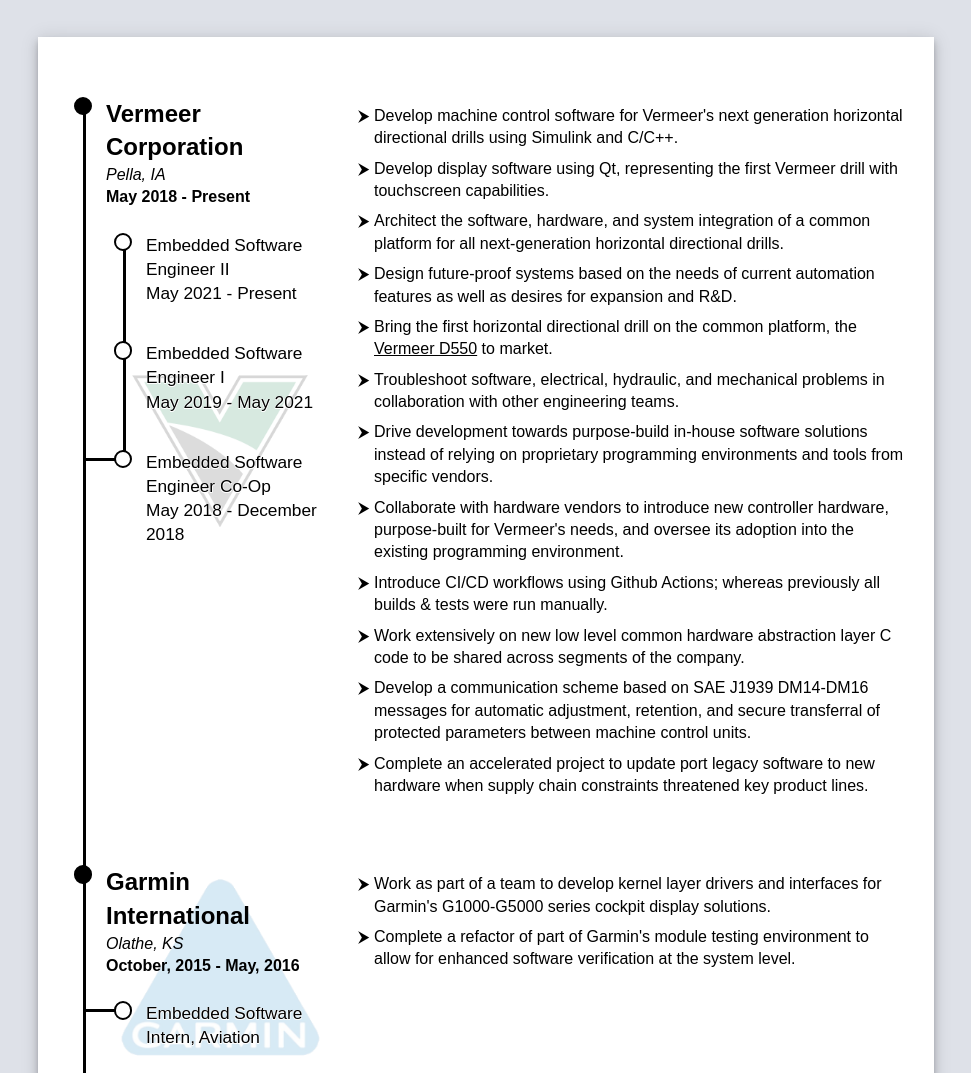
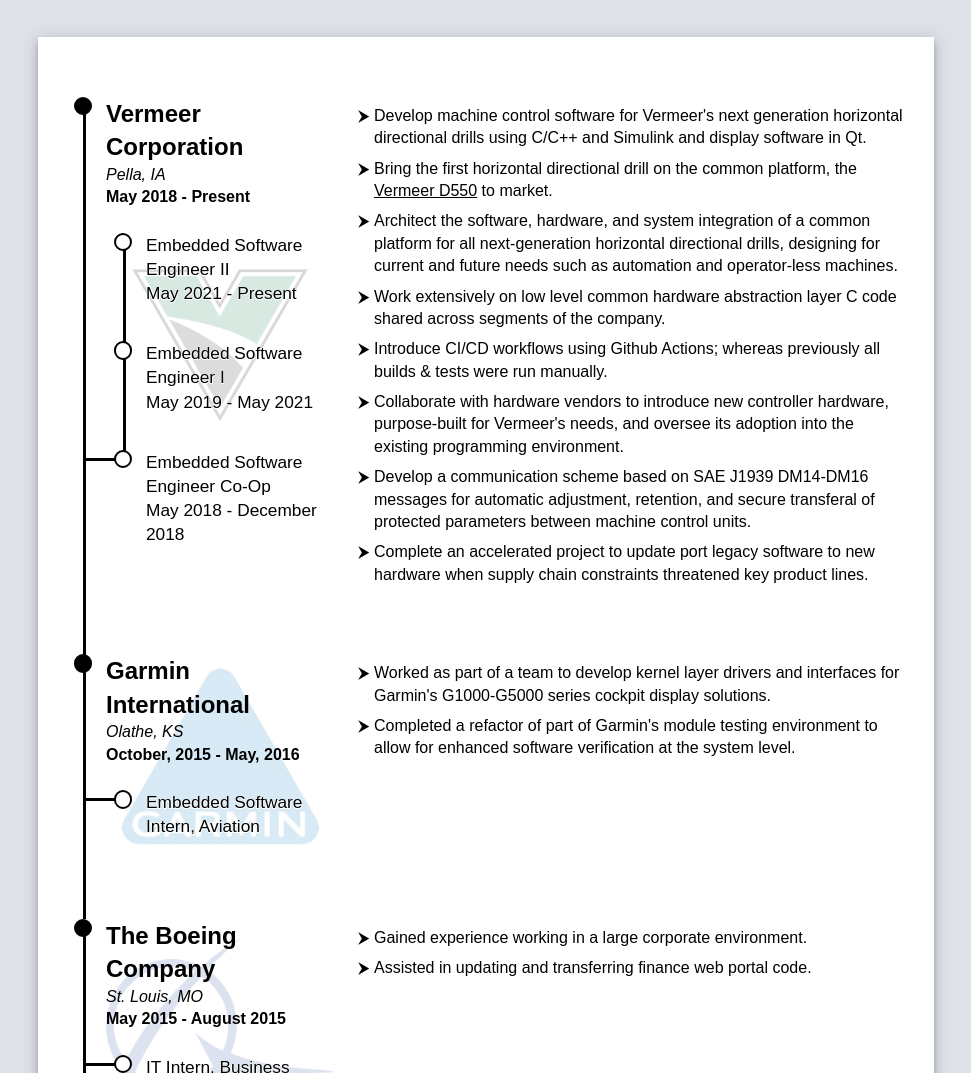
Before and after one commit to stewythe1st/stewythe1st.github.io, a plain HTML site: page index.html in a window 1280 px wide. Shown: the part 938-2011 px from the top of the page, without its empty margins (154-1125 px from the left). Drawn offline with Linux system fonts and the light colour scheme.

Commit message:
Merge feature/Resume into main.
Squashed commit of the following:

commit a493d527a6ebd167d2c712b14795d9e853553dee
Author: Stuart Miller <stewythe1st@gmail.com>
Date:   Wed Aug 17 21:58:07 2022 -0500

    More HTML update and link the new resume in the HTML.

commit f03f8015272abdd558a7b188a9c7a291e119860e
Author: Stuart Miller <stewythe1st@gmail.com>
Date:   Wed Aug 17 21:54:36 2022 -0500

    Move LaTeX resume to old subdirectory and write a modern resume in Word. :(

commit 97341d67d0f9121f541ae378d734337628a955a1
Author: Stuart Miller <stewythe1st@gmail.com>
Date:   Tue Aug 16 17:47:30 2022 -0500

    Start cleaning up resume and copy/pasting from website.

commit 4c776d379101d2b31e4347d81e8ea16d5ac81720
Author: Stuart Miller <stewythe1st@gmail.com>
Date:   Tue Aug 16 17:30:02 2022 -0500

    Initial check-in of old resume and environment setup to compile LaTeX in VSCode.

```diff
--- a/index.html
+++ b/index.html
@@ -21,8 +21,8 @@
 <body>
     <div class="main">
         <div class="background">
-        <div class="background-triangle"></div>
-    </div>
+            <div class="background-triangle"></div>
+        </div>
 
         <!-------------------------------------------------------------------------
       - Top Navigation
@@ -73,7 +73,7 @@
                         <p>Questions?</p>
                         <a class="aboutme-button shadow" href="mailto:stewythe1st@gmail.com">Send me an email.</a>
                         <p>or</p>
-                        <a class="aboutme-button shadow" href="">View a printable resume.</a>
+                        <a class="aboutme-button shadow" href="resume/resume.pdf">View a printable resume.</a>
                     </div>
                 </div>
             </div>
@@ -98,43 +98,36 @@
                             </ul>
                         </div>
                         <ul class="column_70">
-                            <li>Develop machine control software for Vermeer's next generation horizontal directional
-                                drills
-                                using Simulink and C/C++.</li>
-                            <li>Develop display software using Qt, representing the first Vermeer drill with touchscreen
-                                capabilities.</li>
-                            <li>Architect the software, hardware, and system integration of a common platform for all
-                                next-generation horizontal directional drills.</li>
-                            <li>Design future-proof systems based on the needs of current automation features as well as
-                                desires
-                                for expansion and R&D.</li>
-                            <li>Bring the first horizontal directional drill on the common platform, the <a
-                                    href="https://youtu.be/GklTx4LEOnM">Vermeer D550</a> to market.</li>
-                            <li>Troubleshoot software, electrical, hydraulic, and mechanical problems in collaboration
-                                with
-                                other engineering teams.</li>
-                            <li>Drive development towards purpose-build in-house software solutions instead of relying
-                                on
-                                proprietary programming environments and tools from specific vendors.</li>
-                            <li>Collaborate with hardware vendors to introduce new controller hardware, purpose-built
-                                for
-                                Vermeer's needs, and oversee its adoption into the existing programming environment.
+                            <li>
+                                Develop machine control software for Vermeer's next generation horizontal directional
+                                drills using C/C++ and Simulink and display software in Qt.
+                            </li>
+                            <li>
+                                Bring the first horizontal directional drill on the common platform, the <a
+                                    href="https://youtu.be/GklTx4LEOnM">Vermeer D550</a> to market.
+                            </li>
+                            <li>
+                                Architect the software, hardware, and system integration of a common platform for all
+                                next-generation horizontal directional drills, designing for current and future needs
+                                such as automation and operator-less machines.
+                            </li>
+                            <li>
+                                Work extensively on low level common hardware abstraction layer C code shared across
+                                segments of the company.
                             </li>
                             <li>Introduce CI/CD workflows using Github Actions; whereas previously all builds & tests
-                                were
-                                run
-                                manually.</li>
-                            <li>Work extensively on new low level common hardware abstraction layer C code to be shared
-                                across
-                                segments of the company.</li>
+                                were run manually.
+                            </li>
+                            <li>Collaborate with hardware vendors to introduce new controller hardware, purpose-built
+                                for Vermeer's needs, and oversee its adoption into the existing programming environment.
+                            </li>
                             <li>Develop a communication scheme based on SAE J1939 DM14-DM16 messages for automatic
-                                adjustment,
-                                retention, and secure transferral of protected parameters between machine control units.
+                                adjustment, retention, and secure transferal of protected parameters between machine
+                                control units.
                             </li>
                             <li>Complete an accelerated project to update port legacy software to new hardware when
-                                supply
-                                chain
-                                constraints threatened key product lines.</li>
+                                supply chain constraints threatened key product lines.
+                            </li>
                         </ul>
                     </div>
                 </li>
@@ -149,11 +142,14 @@
                             </ul>
                         </div>
                         <ul class="column_70">
-                            <li>Work as part of a team to develop kernel layer drivers and interfaces for Garmin's
-                                G1000-G5000
-                                series cockpit display solutions.</li>
-                            <li>Complete a refactor of part of Garmin's module testing environment to allow for enhanced
-                                software verification at the system level.</li>
+                            <li>
+                                Worked as part of a team to develop kernel layer drivers and interfaces for Garmin's
+                                G1000-G5000 series cockpit display solutions.
+                            </li>
+                            <li>
+                                Completed a refactor of part of Garmin's module testing environment to allow for
+                                enhanced software verification at the system level.
+                            </li>
                         </ul>
                     </div>
                 </li>
@@ -168,8 +164,8 @@
                             </ul>
                         </div>
                         <ul class="column" style="flex: 70%">
-                            <li>Gain experience working in a large corporate environment</li>
-                            <li>Assist in updating and transferring finance web portal code</li>
+                            <li>Gained experience working in a large corporate environment.</li>
+                            <li>Assisted in updating and transferring finance web portal code.</li>
                         </ul>
                     </div>
             </ul>
@@ -262,6 +258,12 @@
             </div>
             <div>
                 <div class="skill">
+                    <img src="img/jira.png" />
+                    <div>Jira Project Management</div>
+                </div>
+            </div>
+            <div>
+                <div class="skill">
                     <img src="img/circuitboard.png" />
                     <div>Hardware Troubleshooting</div>
                 </div>
@@ -304,7 +306,7 @@
             <div class="links">
                 <a href="mailto:stewythe1st@gmail.com"><img src="img/email.png" /></a>
                 <a href="https://github.com/stewythe1st"><img src="img/github.png" /></a>
-                <a href="https://www.linkedin.com/in/stuart-miller-153265b1"><img src="img/linkedin.png" /></a>
+                <a href="www.linkedin.com/in/stuartmillerdev"><img src="img/linkedin.png" /></a>
             </div>
         </div>
     </div>
```
Also changed, not shown: img/jira.png (added), 7 other files.
